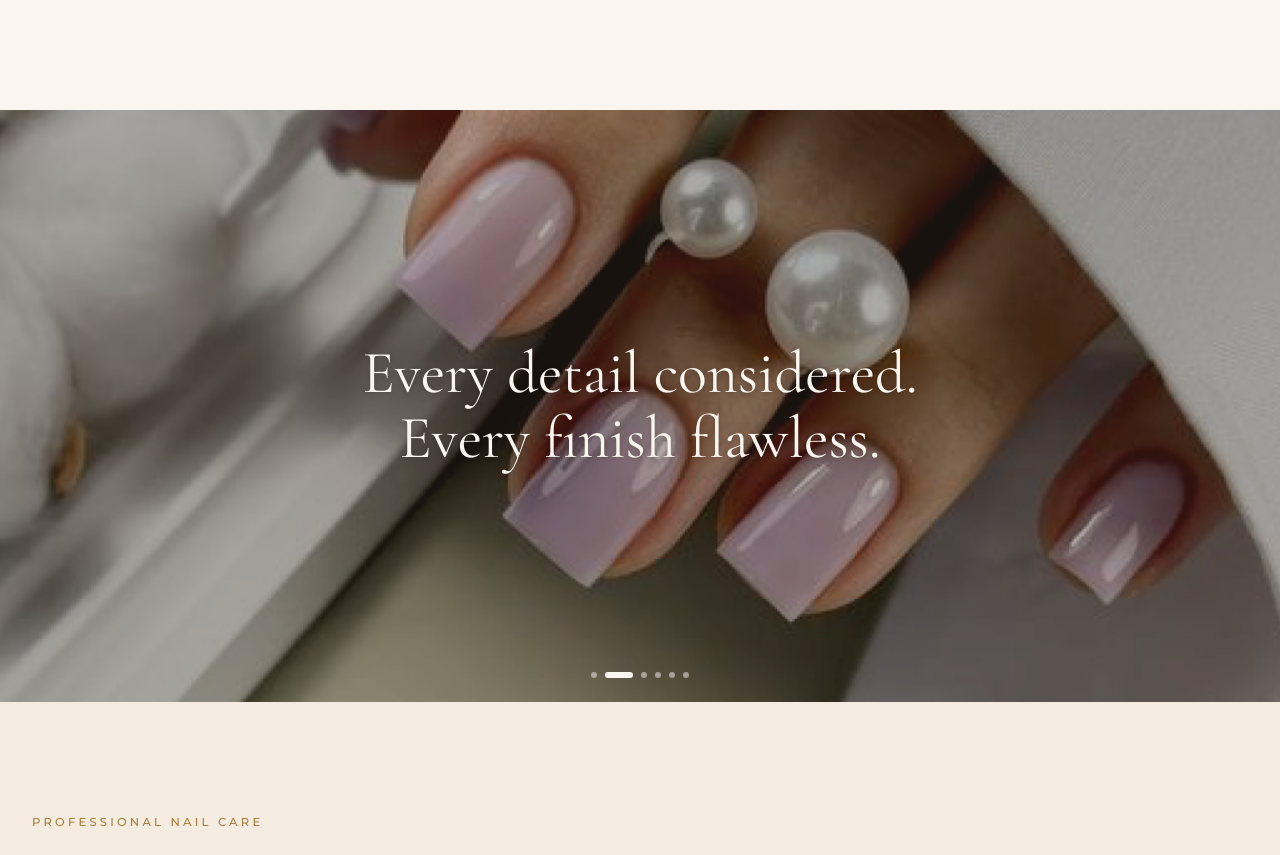
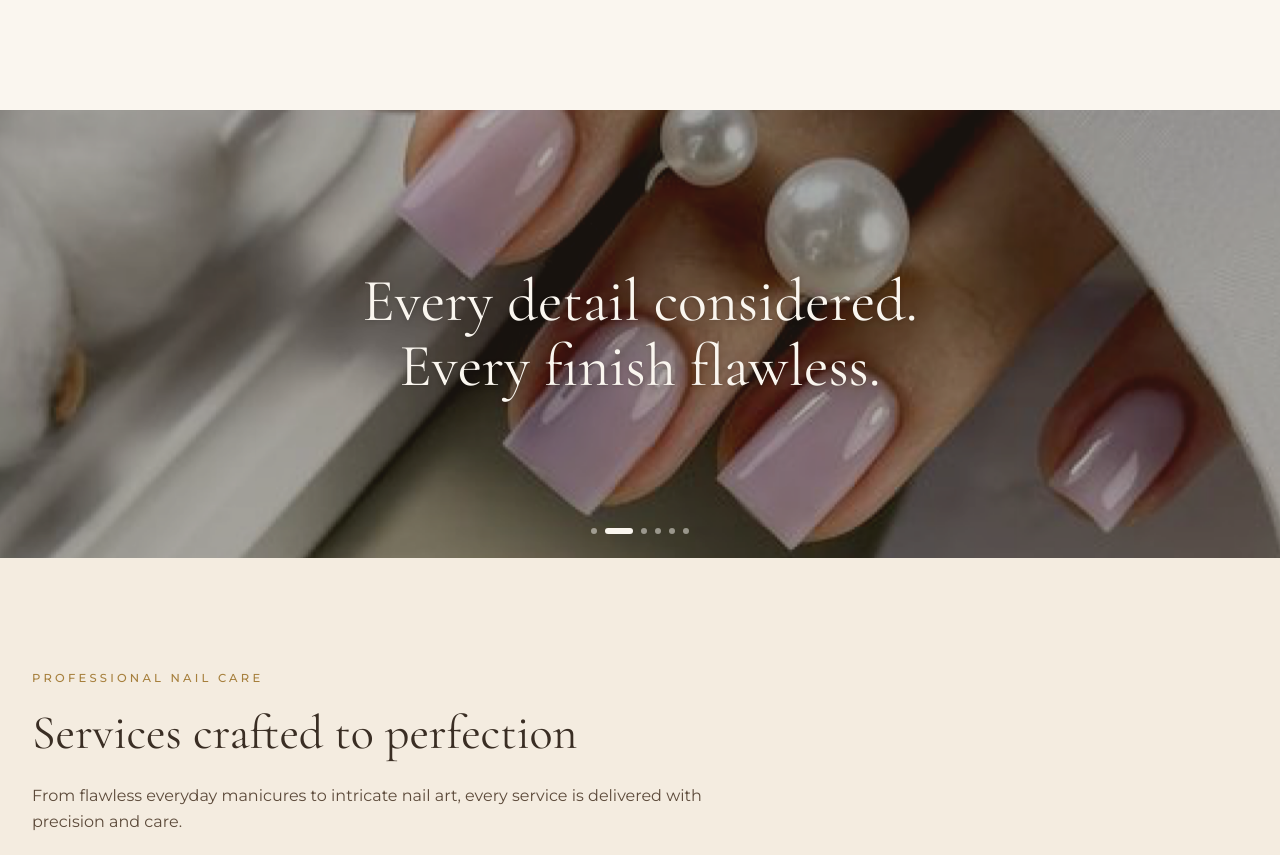
Before and after one commit to nursultantorobaev/loveyounails, a Next.js app: page / in a window 1280 px wide. Shown: the part 1637-2492 px from the top of the page. Built offline with nearby package versions, Linux system fonts and the light colour scheme.

Commit message:
Reduce statement showcase band height (56vh, capped)
Co-Authored-By: Claude Opus 4.8 <noreply@anthropic.com>

```diff
--- a/src/components/StatementShowcase.tsx
+++ b/src/components/StatementShowcase.tsx
@@ -35,7 +35,7 @@ export default function StatementShowcase({
 
   return (
     <section
-      className="relative h-[74vh] min-h-[480px] w-full overflow-hidden bg-espresso"
+      className="relative h-[56vh] min-h-[360px] max-h-[560px] w-full overflow-hidden bg-espresso"
       onMouseEnter={() => (paused.current = true)}
       onMouseLeave={() => (paused.current = false)}
     >
```
